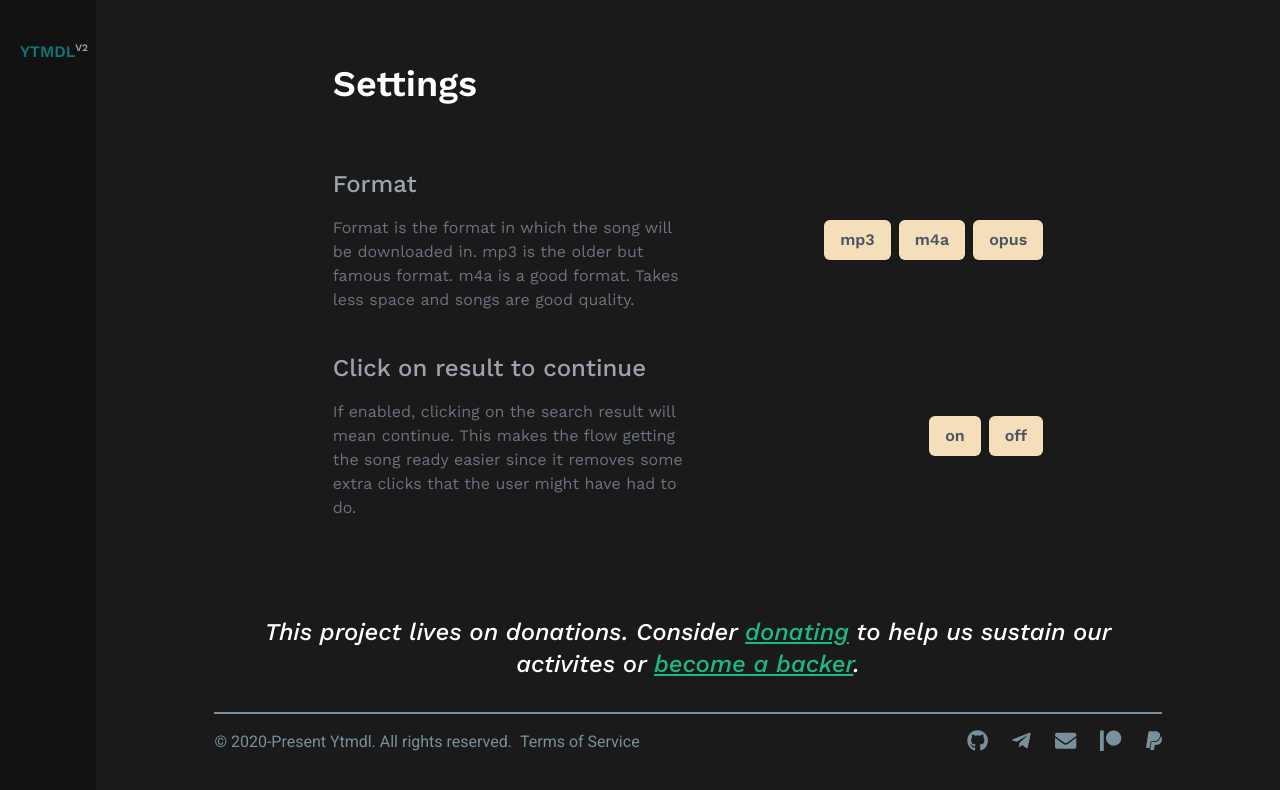
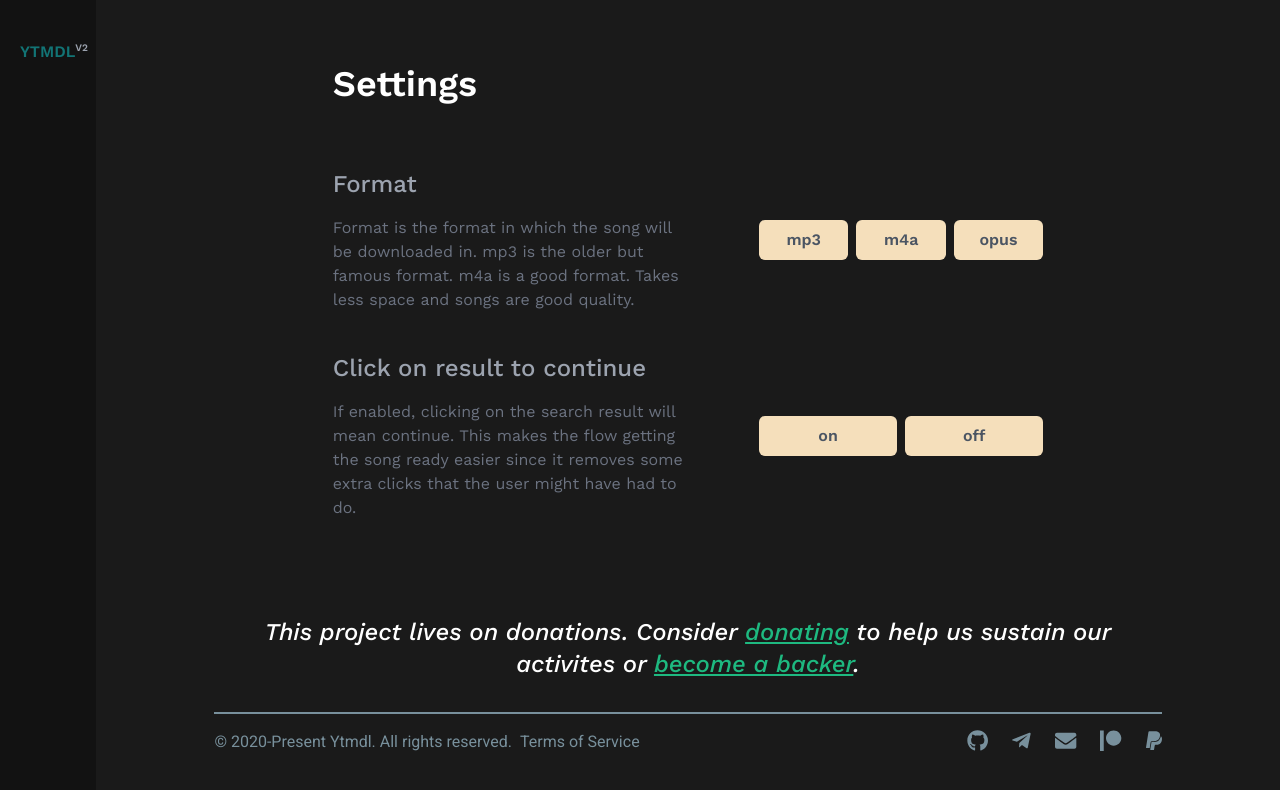
Before and after one commit to deepjyoti30/ytmdl-web-v2, a Vue app: page /settings in a window 1280 px wide. Shown: the top 790 px of the page. Built offline with nearby package versions, Linux system fonts and the light colour scheme; some icons are missing; what vue-resource would draw is missing.

Commit message:
Fix the way the buttons look

```diff
--- a/src/components/SettingEach.vue
+++ b/src/components/SettingEach.vue
@@ -1,7 +1,7 @@
 <template>
   <div class="setting--each__container">
     <div class="setting--each py-4 my-2 flex justify-between items-center">
-      <div class="setting--text w-2/4">
+      <div class="setting--text w-1/2">
         <h2 class="text-2xl font-medium text-gray-700 dark:text-gray-400">
           {{ getSettingName }}
         </h2>
@@ -9,13 +9,13 @@
           {{ getSettingDesc }}
         </div>
       </div>
-      <div class="setting--handler">
+      <div class="setting--handler w-2/5 flex">
         <button
           type="button"
           v-for="(option, id) in getSettingOptions"
           :key="id"
           @click="emitValueChange(option)"
-          class="px-4 py-2 rounded-md font-semibold text-gray-600"
+          class="px-4 py-2 rounded-md font-semibold text-gray-600 w-1/5"
         >
           {{ option }}
         </button>
@@ -75,6 +75,7 @@ export default {
   .setting--handler {
     button {
       background: $yellow;
+      flex-basis: 100%;
 
       @apply mr-2;
 
```
